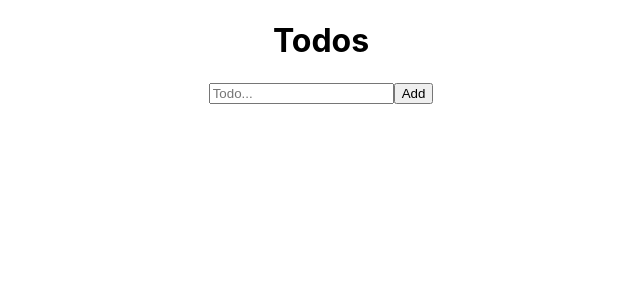
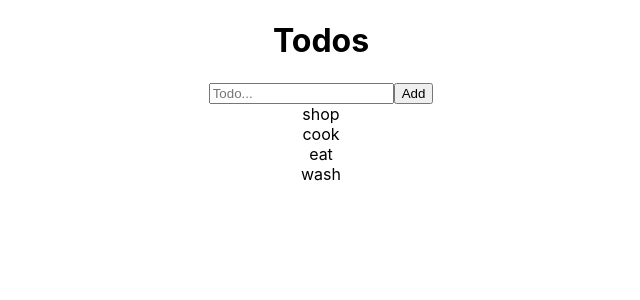
Before and after one commit to byynaryy/todoApp, a React (Create React App) app: page / in a window 1280 px wide. Shown: the top 300 px of the page, without its empty margins (319-959 px from the left). Built offline with nearby package versions, Linux system fonts and the light colour scheme.

Commit message:
Add TodoList and TaskTodo component

```diff
--- /dev/null
+++ b/src/components/TaskTodo.js
@@ -0,0 +1,14 @@
+import React from 'react';
+
+
+class TaskTodo extends React.Component {
+    render() {
+        //const todo = this.props.todo;
+
+        return(
+            <div>{ this.props.todo }</div>
+        );
+    }
+}
+
+export default TaskTodo;
--- a/src/components/TodoApp.js
+++ b/src/components/TodoApp.js
@@ -1,13 +1,17 @@
 import React from 'react';
 import TodoInputField from './TodoInputField';
+import TodoList from './TodoList';
 
 
 class TodoApp extends React.Component {
     render() {
+        const todos = ["shop", "cook", "eat", "wash"];
+
         return(
             <div>
                 <h1>Todos</h1>
                 <TodoInputField />
+                <TodoList todos={ todos } />
             </div>
         );
     }
--- /dev/null
+++ b/src/components/TodoList.js
@@ -0,0 +1,19 @@
+import React from 'react';
+import TaskTodo from './TaskTodo';
+
+
+class TodoList extends React.Component {
+    render() {
+        const todoList = [];
+
+        this.props.todos.forEach((todo) => {
+            todoList.push(<TaskTodo todo={ todo } key={ todo} />);
+        });
+
+        return(
+            <div>{ todoList }</div>
+        );
+    }
+}
+
+export default TodoList;
```
